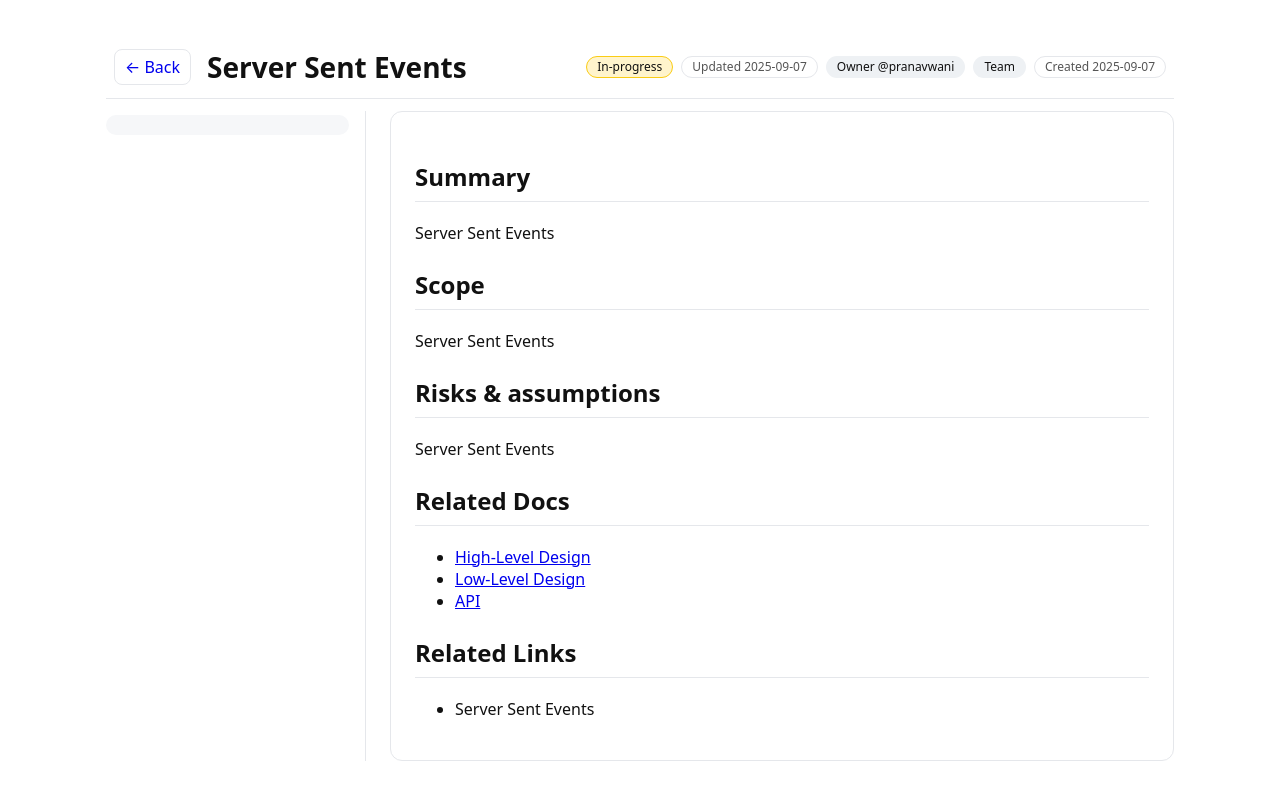
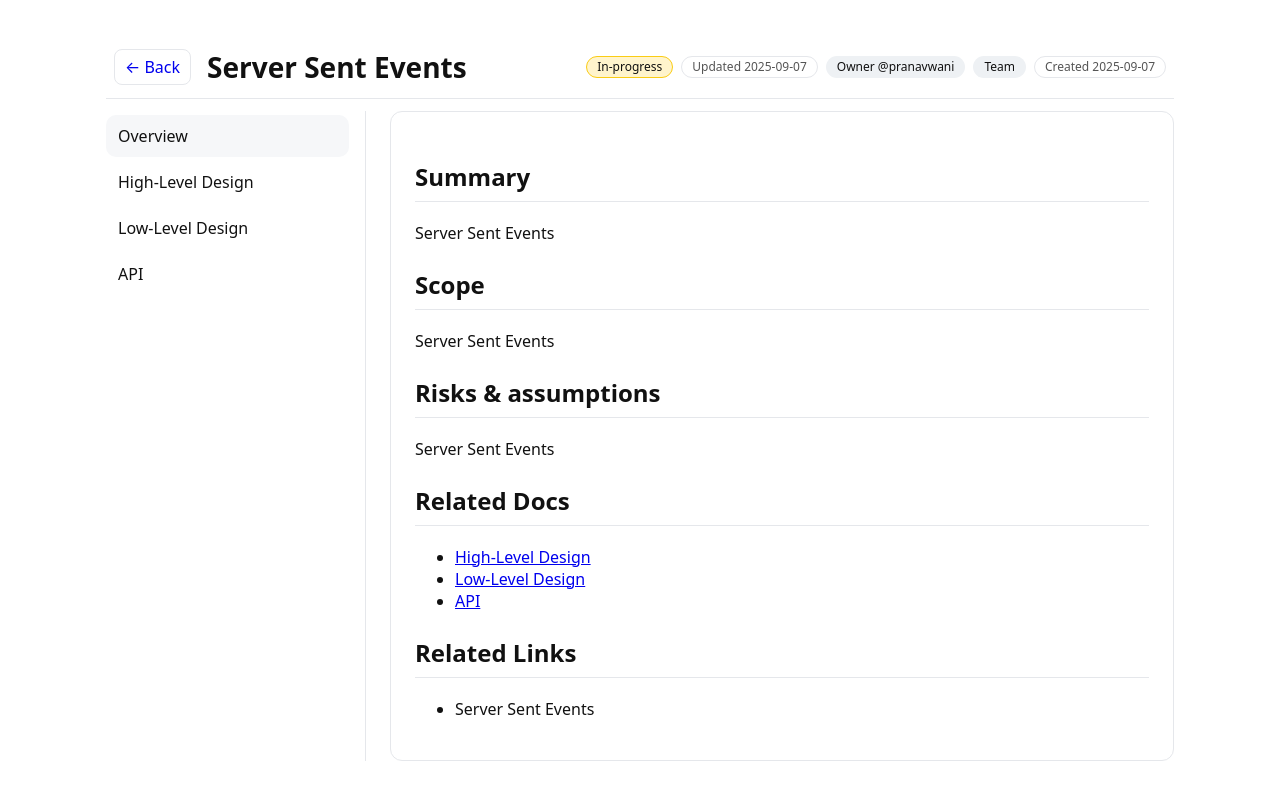
Before and after one commit to pranavwani/design-spec-v3, a Jekyll site: the page built from _specs/serversentevents/v1/index.md, in a window 1280 px wide. Shown: the top 800 px of the page. Built offline with Jekyll 4.4.1, drawn with Linux system fonts in a browser that asks for light colours.

Commit message:
fix left bar nav issue

```diff
--- a/_layouts/spec.html
+++ b/_layouts/spec.html
@@ -37,7 +37,8 @@ Collect files that belong to this space, keep only top-level (index + first-leve
 and build a normalized list with label/order (front-matter wins; otherwise map/fallback).
 {%- endcomment -%}
 {%- assign space_dir = page.path | replace: '/index.md','/' -%}
-{%- assign docs = site.specs | where_exp:'d', "d.url contains root" -%}
+{%- assign docs = site.specs | where_exp:'d', "d.path contains space_dir" -%}
+{%- assign docs = docs | sort: 'nav_order' -%}
 
 {%- assign normalized = "" | split: "" -%}
 {%- assign order_map = "overview:0|hld:10|lld:20|data-model:25|api:30|ux:40|rollout-ops:50|qa-test:60" | split:"|" -%}
@@ -71,7 +72,7 @@ and build a normalized list with label/order (front-matter wins; otherwise map/f
 {%- assign mapped = 999 -%}
 {%- for p in order_map -%}
 {%- assign k = p | split:':' | first -%}
-      {%- assign v = p | split:':' | last  -%}
+{%- assign v = p | split:':' | last -%}
 {%- if slug == k -%}{%- assign mapped = v -%}{%- endif -%}
 {%- endfor -%}
 {%- assign order = mapped -%}
@@ -92,13 +93,17 @@ and build a normalized list with label/order (front-matter wins; otherwise map/f
   <aside class="sidebar">
     <nav class="sidebar-nav">
       <ul class="side-links">
-        {%- for json in sorted -%}
-          {%- assign obj = json | parse_json -%}
+        {%- for d in docs -%}
+        {%- assign rel = d.path | remove_first: space_dir -%}
+        {%- assign depth = rel | split:'/' | size -%}
+        {%- if depth > 1 -%}{% continue %}{%- endif -%}
+
+        {%- assign href = d.url | replace: '/index.html','/' -%}
+        {%- assign is_active = page.url == d.url -%}
         <li>
-            <a href="{{ obj.href | relative_url }}"
-               class="{% if obj.active %}active{% endif %}"
-               {% if obj.active %}aria-current="page"{% endif %}>
-              {{ obj.label }}
+          <a href="{{ href | relative_url }}" class="{% if is_active %}active{% endif %}" {% if is_active
+            %}aria-current="page" {% endif %}>
+            {{ d.nav_title | default: d.title | default: 'Untitled' }}
           </a>
         </li>
         {%- endfor -%}
@@ -136,9 +141,9 @@ Header + leftbar remain static. Degrades gracefully (normal links) if JS fails.
       });
     }
 
-  async function load(href, { push=true, scroll=true } = {}) {
+    async function load(href, { push = true, scroll = true } = {}) {
       const abs = new URL(href, location.href).href;
-    const res = await fetch(abs, { headers: { 'X-PJAX': '1' }});
+      const res = await fetch(abs, { headers: { 'X-PJAX': '1' } });
       if (!res.ok) throw new Error('Fetch failed: ' + abs);
 
       const html = await res.text();
```
Lines whose indentation alone changed are shown as unchanged.
